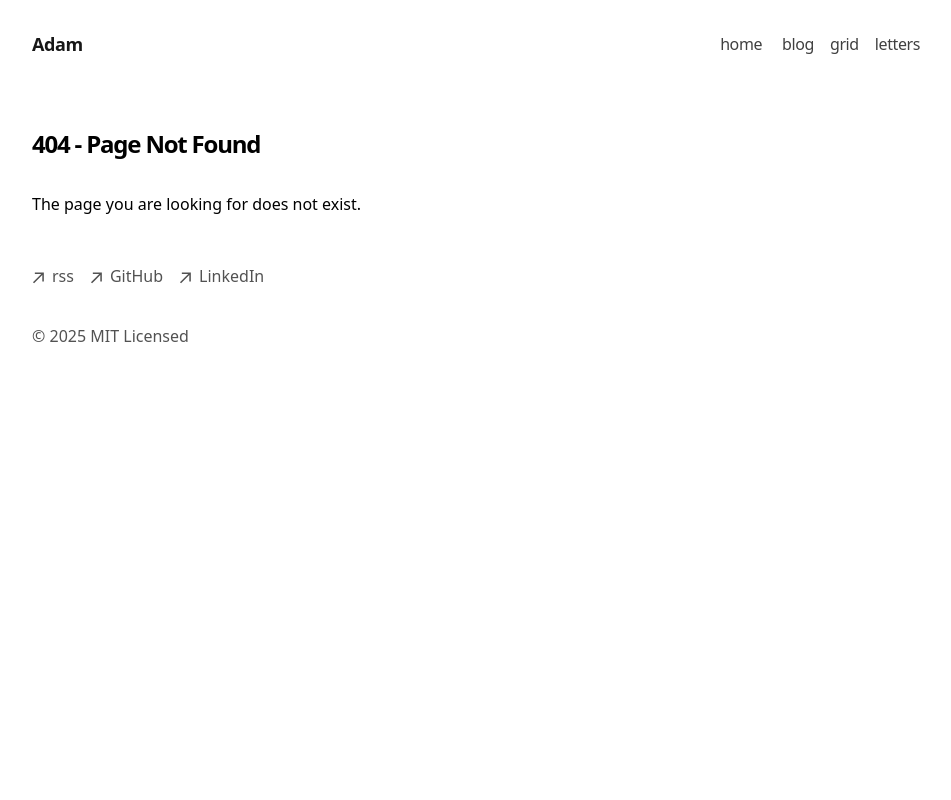
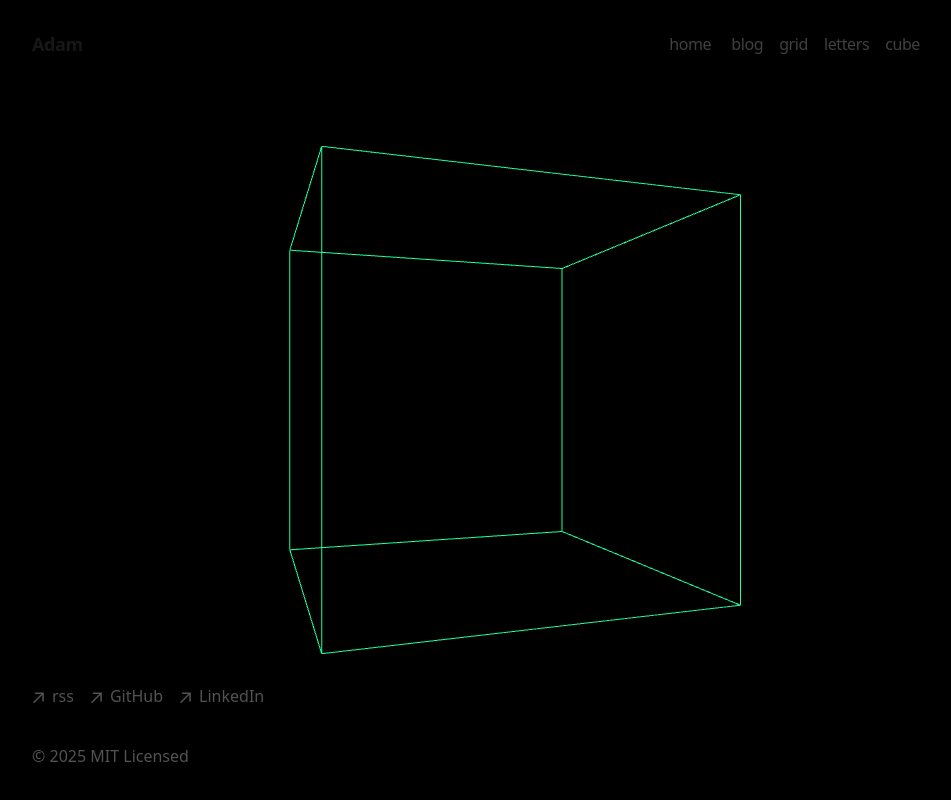
Before and after one commit to amorelli/portfolio, a Next.js app: page /cube in a window 1280 px wide. Before the commit this address had no page. Shown: the whole page, without its empty margins (160-1111 px from the left). Built offline with nearby package versions, Linux system fonts and the light colour scheme.

Commit message:
Add cube

```diff
--- a/app/components/footer.tsx
+++ b/app/components/footer.tsx
@@ -17,7 +17,7 @@ function ArrowIcon() {
 
 export default function Footer() {
   return (
-    <footer className="mb-16">
+    <footer className="mt-8 pb-8">
       <ul className="font-sm mt-8 flex flex-col space-x-0 space-y-2 text-neutral-600 md:flex-row md:space-x-4 md:space-y-0 dark:text-neutral-300">
         <li>
           <a
--- a/app/components/nav.tsx
+++ b/app/components/nav.tsx
@@ -12,7 +12,10 @@ const navItems = {
   },
   '/letters': {
     name: 'letters',
-  }
+  },
+  '/cube': {
+    name: 'cube',
+  },
 }
 
 export function Navbar() {
--- /dev/null
+++ b/app/cube/page.tsx
@@ -0,0 +1,252 @@
+'use client'
+
+import { useEffect, useRef, useState } from 'react'
+
+const vertexShaderSource = `
+attribute vec3 aPosition;
+uniform mat4 uMVP;
+void main() {
+  gl_Position = uMVP * vec4(aPosition, 1.0);
+}
+`
+
+const fragmentShaderSource = `
+precision mediump float;
+uniform vec3 uColor;
+void main() {
+  gl_FragColor = vec4(uColor, 1.0);
+}
+`
+
+type Mat4 = Float32Array
+
+const mat4Identity = (): Mat4 =>
+  new Float32Array([
+    1, 0, 0, 0,
+    0, 1, 0, 0,
+    0, 0, 1, 0,
+    0, 0, 0, 1,
+  ])
+
+const mat4Multiply = (a: Mat4, b: Mat4): Mat4 => {
+  const out = new Float32Array(16)
+  for (let col = 0; col < 4; col++) {
+    for (let row = 0; row < 4; row++) {
+      out[col * 4 + row] =
+        a[0 * 4 + row] * b[col * 4 + 0] +
+        a[1 * 4 + row] * b[col * 4 + 1] +
+        a[2 * 4 + row] * b[col * 4 + 2] +
+        a[3 * 4 + row] * b[col * 4 + 3]
+    }
+  }
+  return out
+}
+
+const mat4Translate = (m: Mat4, x: number, y: number, z: number): Mat4 => {
+  const t = mat4Identity()
+  t[12] = x
+  t[13] = y
+  t[14] = z
+  return mat4Multiply(m, t)
+}
+
+const mat4RotateX = (m: Mat4, rad: number): Mat4 => {
+  const c = Math.cos(rad)
+  const s = Math.sin(rad)
+  const r = new Float32Array([
+    1, 0, 0, 0,
+    0, c, -s, 0,
+    0, s, c, 0,
+    0, 0, 0, 1,
+  ])
+  return mat4Multiply(m, r)
+}
+
+const mat4RotateY = (m: Mat4, rad: number): Mat4 => {
+  const c = Math.cos(rad)
+  const s = Math.sin(rad)
+  const r = new Float32Array([
+    c, 0, s, 0,
+    0, 1, 0, 0,
+    -s, 0, c, 0,
+    0, 0, 0, 1,
+  ])
+  return mat4Multiply(m, r)
+}
+
+const mat4Perspective = (
+  fov: number,
+  aspect: number,
+  near: number,
+  far: number
+): Mat4 => {
+  const f = 1 / Math.tan(fov / 2)
+  const nf = 1 / (near - far)
+  return new Float32Array([
+    f / aspect, 0, 0, 0,
+    0, f, 0, 0,
+    0, 0, (far + near) * nf, -1,
+    0, 0, (2 * far * near) * nf, 0,
+  ])
+}
+
+const compileShader = (
+  gl: WebGLRenderingContext,
+  type: number,
+  source: string
+): WebGLShader => {
+  const shader = gl.createShader(type)
+  if (!shader) {
+    throw new Error('Unable to create shader')
+  }
+  gl.shaderSource(shader, source)
+  gl.compileShader(shader)
+  if (!gl.getShaderParameter(shader, gl.COMPILE_STATUS)) {
+    const log = gl.getShaderInfoLog(shader)
+    gl.deleteShader(shader)
+    throw new Error(log || 'Shader compile failed')
+  }
+  return shader
+}
+
+const createProgram = (
+  gl: WebGLRenderingContext,
+  vertexSource: string,
+  fragmentSource: string
+): WebGLProgram => {
+  const vertexShader = compileShader(gl, gl.VERTEX_SHADER, vertexSource)
+  const fragmentShader = compileShader(gl, gl.FRAGMENT_SHADER, fragmentSource)
+  const program = gl.createProgram()
+  if (!program) {
+    throw new Error('Unable to create program')
+  }
+  gl.attachShader(program, vertexShader)
+  gl.attachShader(program, fragmentShader)
+  gl.linkProgram(program)
+  if (!gl.getProgramParameter(program, gl.LINK_STATUS)) {
+    const log = gl.getProgramInfoLog(program)
+    gl.deleteProgram(program)
+    throw new Error(log || 'Program link failed')
+  }
+  gl.deleteShader(vertexShader)
+  gl.deleteShader(fragmentShader)
+  return program
+}
+
+export default function CubePage() {
+  const canvasRef = useRef<HTMLCanvasElement | null>(null)
+  const [webglReady, setWebglReady] = useState(true)
+
+  useEffect(() => {
+    const canvas = canvasRef.current
+    if (!canvas) return
+
+    const gl = canvas.getContext('webgl', { antialias: true, alpha: true })
+    if (!gl) {
+      setWebglReady(false)
+      return
+    }
+
+    const program = createProgram(gl, vertexShaderSource, fragmentShaderSource)
+    gl.useProgram(program)
+
+    const positionLocation = gl.getAttribLocation(program, 'aPosition')
+    const mvpLocation = gl.getUniformLocation(program, 'uMVP')
+    const colorLocation = gl.getUniformLocation(program, 'uColor')
+
+    const vertices = new Float32Array([
+      -1, -1, -1,
+      1, -1, -1,
+      1, 1, -1,
+      -1, 1, -1,
+      -1, -1, 1,
+      1, -1, 1,
+      1, 1, 1,
+      -1, 1, 1,
+    ])
+
+    const indices = new Uint16Array([
+      0, 1, 1, 2, 2, 3, 3, 0,
+      4, 5, 5, 6, 6, 7, 7, 4,
+      0, 4, 1, 5, 2, 6, 3, 7,
+    ])
+
+    const vertexBuffer = gl.createBuffer()
+    gl.bindBuffer(gl.ARRAY_BUFFER, vertexBuffer)
+    gl.bufferData(gl.ARRAY_BUFFER, vertices, gl.STATIC_DRAW)
+
+    const indexBuffer = gl.createBuffer()
+    gl.bindBuffer(gl.ELEMENT_ARRAY_BUFFER, indexBuffer)
+    gl.bufferData(gl.ELEMENT_ARRAY_BUFFER, indices, gl.STATIC_DRAW)
+
+    gl.enableVertexAttribArray(positionLocation)
+    gl.vertexAttribPointer(positionLocation, 3, gl.FLOAT, false, 0, 0)
+
+    gl.clearColor(0, 0, 0, 0)
+    gl.enable(gl.DEPTH_TEST)
+    gl.lineWidth(1)
+
+    let animationFrame = 0
+
+    const resize = () => {
+      const dpr = window.devicePixelRatio || 1
+      const width = canvas.clientWidth
+      const height = canvas.clientHeight
+      canvas.width = Math.max(1, Math.floor(width * dpr))
+      canvas.height = Math.max(1, Math.floor(height * dpr))
+      gl.viewport(0, 0, canvas.width, canvas.height)
+    }
+
+    resize()
+    window.addEventListener('resize', resize)
+
+    const render = (time: number) => {
+      const t = time * 0.001
+      gl.clear(gl.COLOR_BUFFER_BIT | gl.DEPTH_BUFFER_BIT)
+
+      const aspect = canvas.width / canvas.height
+      const projection = mat4Perspective(Math.PI / 3, aspect, 0.1, 100)
+      let model = mat4Identity()
+      model = mat4RotateY(model, t * 0.8)
+      // model = mat4RotateX(model, t * 0.6)
+      const view = mat4Translate(mat4Identity(), 0, 0, -4)
+      const mvp = mat4Multiply(projection, mat4Multiply(view, model))
+
+      if (mvpLocation) {
+        gl.uniformMatrix4fv(mvpLocation, false, mvp)
+      }
+      if (colorLocation) {
+        gl.uniform3f(colorLocation, 0.1, 1.0, 0.6)
+      }
+
+      gl.drawElements(gl.LINES, indices.length, gl.UNSIGNED_SHORT, 0)
+      animationFrame = window.requestAnimationFrame(render)
+    }
+
+    animationFrame = window.requestAnimationFrame(render)
+
+    return () => {
+      window.removeEventListener('resize', resize)
+      window.cancelAnimationFrame(animationFrame)
+    }
+  }, [])
+
+  return (
+    <section className="relative flex flex-col gap-6">
+      <div className="fixed inset-0 -z-10 bg-black">
+        <canvas ref={canvasRef} className="absolute inset-0 h-full w-full" />
+        {!webglReady && (
+          <div className="absolute inset-0 flex items-center justify-center text-sm text-neutral-300">
+            WebGL is unavailable in this browser.
+          </div>
+        )}
+      </div>
+      {/* <div className="max-w-xl rounded-2xl border border-neutral-200/40 bg-white/90 p-6 text-neutral-900 shadow-lg backdrop-blur dark:border-neutral-800/60 dark:bg-neutral-950/80 dark:text-neutral-100">
+        <h1 className="text-3xl font-semibold tracking-tight">WebGL Cube</h1>
+        <p className="mt-2 text-neutral-700 dark:text-neutral-300">
+          A demoscene-inspired wireframe cube rendered with raw WebGL.
+        </p>
+      </div> */}
+    </section>
+  )
+}
--- a/app/layout.tsx
+++ b/app/layout.tsx
@@ -53,15 +53,15 @@ export default function RootLayout({
         GeistMono.variable
       )}
     >
-      <body className="antialiased max-w-4xl lg:mx-auto">
+      <body className="antialiased max-w-4xl lg:mx-auto min-h-screen flex flex-col">
         <GoogleAnalytics gaId="G-CGTTNSTVQ9" />
-        <main className="flex-auto min-w-0 mt-6 flex flex-col px-2 md:px-0">
+        <main className="flex-1 min-w-0 mt-6 flex flex-col px-2 md:px-0">
           <Navbar />
           {children}
-          <Footer />
-          <Analytics />
-          <SpeedInsights />
         </main>
+        <Footer />
+        <Analytics />
+        <SpeedInsights />
       </body>
     </html>
   )
```
